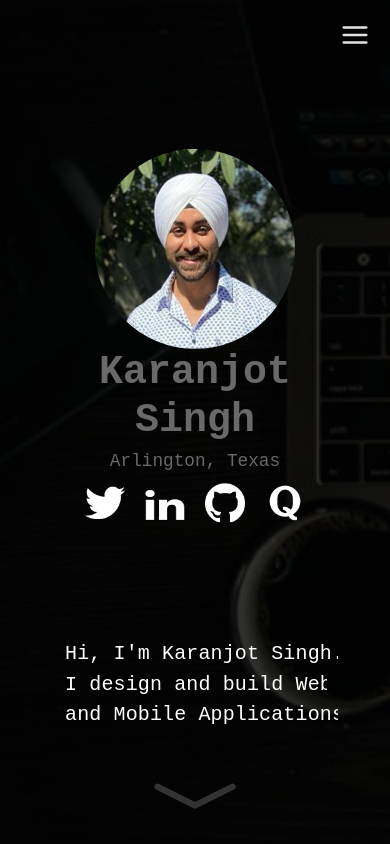
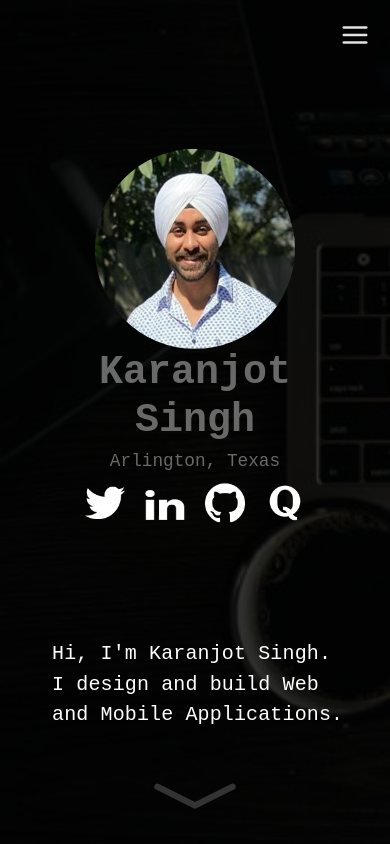
Before and after one commit to Karanjot1995/karanjot1995.github.io, a React (Create React App) app: page / in a window 390 px wide. Shown: the top 844 px of the page. Built offline with nearby package versions, Linux system fonts and the light colour scheme.

Commit message:
deployment

```diff
--- a/src/components/portfolio.scss
+++ b/src/components/portfolio.scss
@@ -286,7 +286,7 @@
 
 	.typewriter{
 		width: 100%;
-		padding: 2rem 4rem 2rem 5rem;
+		padding: 2rem 4rem;
 		margin: auto!important;
 		h2{
 			font-size: 20px;
```
